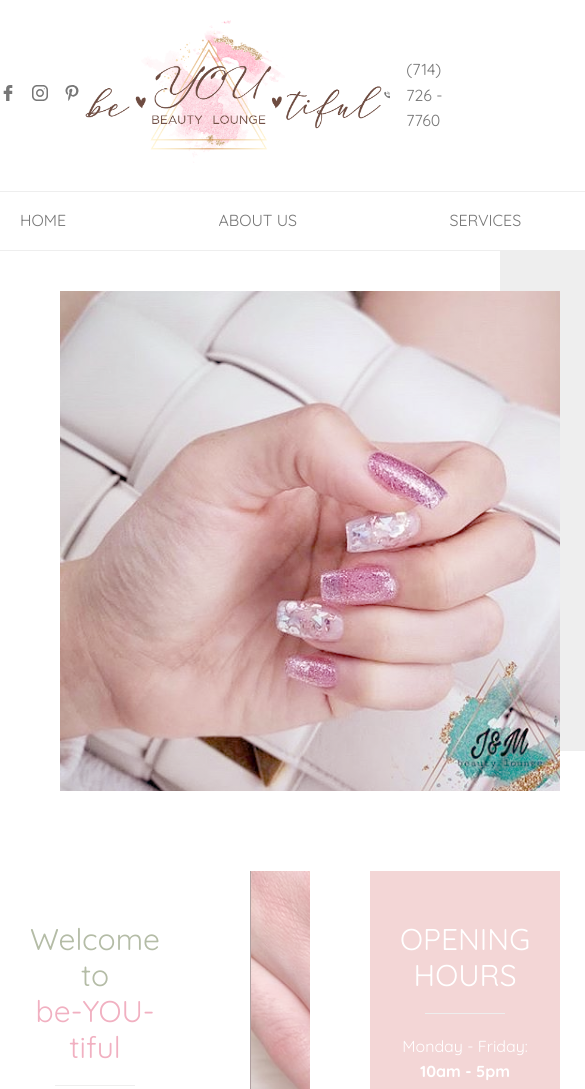
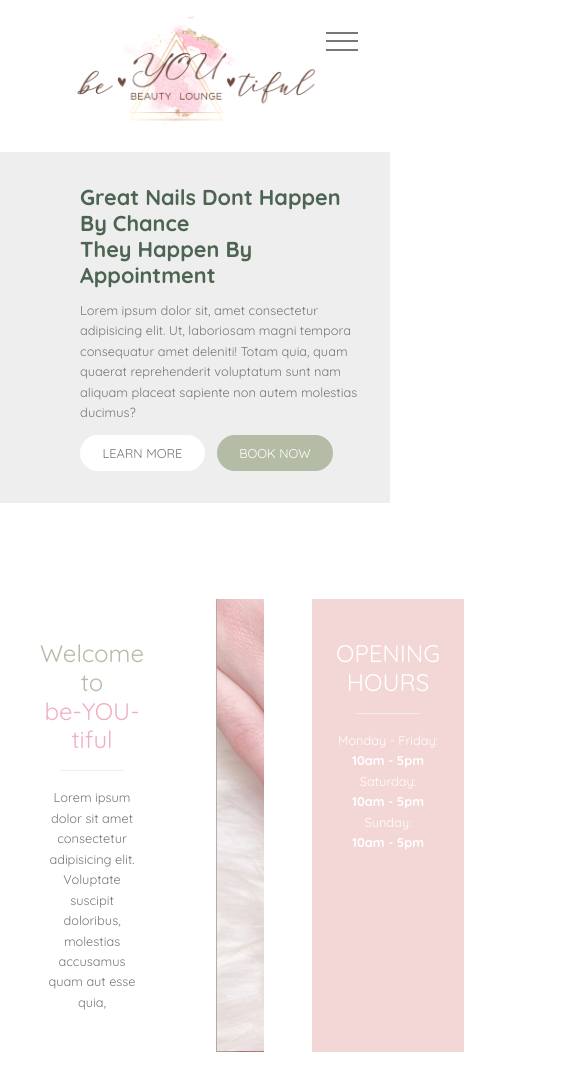
Before and after one commit to kyle-trinh/be-you-tiful, a Gatsby site: page / in a window 390 px wide. Shown: the top 1089 px of the page, 585 px wide, since content can reach past the window. Built offline with nearby package versions, Linux system fonts and the light colour scheme; Gatsby itself is replaced by a stand-in of ours.

Commit message:
edit responsiveness for tab-port && tab-land

```diff
--- a/src/components/home/Testimonials.js
+++ b/src/components/home/Testimonials.js
@@ -32,7 +32,7 @@ const Testimonials = () => {
     })
   }, [])
   return (
-    <section class="section-testimonials">
+    <section className="section-testimonials">
       <div className="u-center-text u-margin-bottom-medium">
         <h2 className="heading-secondary">What our client says</h2>
       </div>
--- /dev/null
+++ b/src/components/layout/HamburgerNav.js
@@ -0,0 +1,12 @@
+import React from "react"
+
+const HamburgerNav = ({ onHandleClick }) => {
+  return (
+    <div className="nav-btn" onClick={onHandleClick}>
+      <div className="nav-btn__line"></div>
+      <div className="nav-btn__line"></div>
+      <div className="nav-btn__line"></div>
+    </div>
+  )
+}
+export default HamburgerNav
--- a/src/components/layout/Navbar.js
+++ b/src/components/layout/Navbar.js
@@ -1,9 +1,10 @@
 import React from "react"
 
-const Navbar = () => {
+const Navbar = ({ className }) => {
   return (
     <nav className="navigation__nav">
-      <ul className="navigation__list">
+      <div className="row--lg">
+        <ul className={`navigation__list ${className}`}>
           <li className="navigation__item">
             <a href="#" className="navigation__link">
               home
@@ -30,11 +31,15 @@ const Navbar = () => {
             </a>
           </li>
           <li className="navigation__item">
-          <a href="#contact" className="navigation__link navigation__link--cta">
+            <a
+              href="#contact"
+              className="navigation__link navigation__link--cta"
+            >
               book now
             </a>
           </li>
         </ul>
+      </div>
     </nav>
   )
 }
--- a/src/components/layout/header.js
+++ b/src/components/layout/header.js
@@ -1,17 +1,24 @@
-import { Link } from "gatsby"
+import { useState } from "react"
 import PropTypes from "prop-types"
 import React from "react"
 import HeaderContact from "./HeaderContact"
 import Navbar from "./Navbar"
 import SiteDescription from "./SiteDescription"
+import HamburgerNav from "./HamburgerNav"
 
-const Header = ({ siteTitle }) => (
-  <header>
-    <HeaderContact />
-    <Navbar />
-    <SiteDescription />
-  </header>
-)
+const Header = ({ siteTitle }) => {
+  const [showNav, setShowNav] = useState(false)
+
+  const onHandleClick = () => setShowNav(!showNav)
+  return (
+    <header>
+      <HamburgerNav onHandleClick={onHandleClick} />
+      <HeaderContact />
+      <Navbar className={showNav ? "show" : ""} />
+      <SiteDescription />
+    </header>
+  )
+}
 
 Header.propTypes = {
   siteTitle: PropTypes.string,
--- a/src/styles/abstracts/_mixins.scss
+++ b/src/styles/abstracts/_mixins.scss
@@ -1,3 +1,34 @@
 @mixin easeOut {
   transition: all 0.2s ease-out;
 }
+
+// ORDER: Base + typography > general layout + grid >  page layout > components
+@mixin respond($breakpoint) {
+  @if $breakpoint == phone {
+    @media (max-width: 37.5em) {
+      // 600px
+      @content;
+    }
+  }
+
+  @if $breakpoint == tab-port {
+    @media (max-width: 56.25em) {
+      //900
+      @content;
+    }
+  }
+
+  @if $breakpoint == tab-land {
+    @media (max-width: 75em) {
+      //1200
+      @content;
+    }
+  }
+
+  @if $breakpoint == big-desktop {
+    @media (min-width: 112.5em) {
+      //1800
+      @content;
+    }
+  }
+}
--- a/src/styles/base/_base.scss
+++ b/src/styles/base/_base.scss
@@ -13,6 +13,20 @@ html {
   /* thus setting 10/16% */
   font-size: 62.5%;
   scroll-behavior: smooth;
+
+  @include respond(tab-land) {
+    // width < 1200
+    font-size: 56.25%; //1rem = 9px; 9/16 = 56.25%
+  }
+
+  @include respond(tab-port) {
+    // width < 900
+    font-size: 50%; //1rem = 8x; 8/16 = 50%
+  }
+
+  @include respond(big-desktop) {
+    font-size: 75%; //1rem = 12px; 12/16 = 80%
+  }
 }
 
 body {
@@ -32,3 +46,7 @@ ul {
 section {
   padding: 6rem 0;
 }
+
+header {
+  position: relative;
+}
--- a/src/styles/base/_typography.scss
+++ b/src/styles/base/_typography.scss
@@ -10,6 +10,10 @@ body {
   font-size: 3.8rem;
   line-height: 1.2;
   text-transform: capitalize;
+
+  @include respond(tab-port) {
+    font-size: 2.7rem;
+  }
 }
 
 .heading-teriary {
--- a/src/styles/layout/_container.scss
+++ b/src/styles/layout/_container.scss
@@ -1,4 +1,8 @@
 .container {
   max-width: $content-width;
   margin: 0 auto;
+
+  @include respond(tab-port) {
+    padding: 0 2rem;
+  }
 }
--- a/src/styles/layout/_header-contact.scss
+++ b/src/styles/layout/_header-contact.scss
@@ -14,6 +14,10 @@
       &:hover {
         fill: $color-primary-dark;
       }
+    }
+
+    @include respond(phone) {
+      display: none;
     }
   }
 
@@ -41,6 +45,9 @@
       fill: currentColor;
       margin-right: 1.6rem;
     }
+
+    @include respond(phone) {
+      display: none;
     }
   }
 
@@ -49,4 +56,9 @@
     display: flex;
     align-items: center;
     justify-content: space-between;
+
+    @include respond(phone) {
+      justify-content: center;
     }
+  }
+}
--- a/src/styles/layout/_header-intro.scss
+++ b/src/styles/layout/_header-intro.scss
@@ -1,17 +1,24 @@
 .header-intro {
   display: flex;
-  width: $website-width;
+  max-width: $website-width;
   margin: 0 auto;
   position: relative;
-  flex: 0 0 auto;
+  // flex: 0 0 auto;
   margin-bottom: 6rem;
+
+  @include respond(phone) {
+    flex-direction: column;
+    align-items: center;
+  }
 
   &__photo {
     position: relative;
     top: 4rem;
     left: 6rem;
+    display: block;
+    height: 50rem;
+    flex-basis: 50rem;
     min-width: 50rem;
-    height: 50rem;
     //  height: 50rem;
     background-image: linear-gradient(
         to right bottom,
@@ -20,6 +27,11 @@
       ),
       url(../images/header-intro.png);
     background-blend-mode: soft-light;
+    background-size: cover;
+
+    @include respond(phone) {
+      display: none;
+    }
   }
 
   &__content {
@@ -28,5 +40,6 @@
     display: flex;
     align-items: center;
     justify-content: center;
+    flex-shrink: 50rem;
   }
 }
--- /dev/null
+++ b/src/styles/layout/_nav-btn.scss
@@ -0,0 +1,18 @@
+.nav-btn {
+  position: absolute;
+  top: 4rem;
+  right: 4rem;
+  display: none;
+  &__line {
+    height: 2px;
+    width: 4rem;
+    background-color: $color-grey-dark;
+
+    &:not(:last-child) {
+      margin-bottom: 0.8rem;
+    }
+  }
+  @include respond(phone) {
+    display: block;
+  }
+}
--- a/src/styles/layout/_navbar.scss
+++ b/src/styles/layout/_navbar.scss
@@ -4,7 +4,7 @@
 
   &__list {
     display: flex;
-    width: $website-width;
+    max-width: $website-width;
     margin: 0 auto;
     align-items: center;
     justify-content: space-between;
@@ -13,9 +13,35 @@
     border-top: 1px solid $color-grey-light-2;
     border-bottom: 1px solid $color-grey-light-2;
     padding: 1.6rem 2rem;
+
+    @include respond(phone) {
+      position: fixed;
+      top: 0;
+      left: 0;
+      height: 100vh;
+      width: 80%;
+      z-index: 99999;
+      background-color: $color-primary-light;
+      flex-direction: column;
+      align-items: center;
+      justify-content: center;
+      font-size: 3rem;
+      box-shadow: 0 3rem 6rem rgba(0, 0, 0, 0.09);
+      transform: translateX(-70rem);
+      opacity: 0;
+      transition: all 0.4s ease-in;
+
+      &.show {
+        transform: translateX(0rem);
+        opacity: 1;
+      }
+    }
   }
 
   &__item {
+    @include respond(phone) {
+      margin-bottom: 2rem;
+    }
   }
 
   &__link {
@@ -23,12 +49,21 @@
 
     &:hover {
       color: $color-primary-dark;
+
+      @include respond(phone) {
+        color: $color-white;
+      }
     }
 
     &--cta {
       background-color: $color-primary-light;
       padding: 1rem 2rem;
       border-radius: 10rem;
+
+      @include respond(phone) {
+        background-color: $color-secondary-light;
+        color: $color-white;
+      }
 
       &:hover {
         background-color: $color-secondary-light;
--- a/src/styles/layout/_row--lg.scss
+++ b/src/styles/layout/_row--lg.scss
@@ -1,4 +1,9 @@
 .row--lg {
   max-width: $website-width;
   margin: 0 auto;
+  overflow: hidden;
+
+  @include respond(tab-port) {
+    padding: 0 2rem;
+  }
 }
--- a/src/styles/main.scss
+++ b/src/styles/main.scss
@@ -18,3 +18,4 @@
 @import "components/swiper";
 @import "layout/footer";
 @import "components/form";
+@import "layout/nav-btn";
```
Lines whose indentation alone changed are shown as unchanged.
